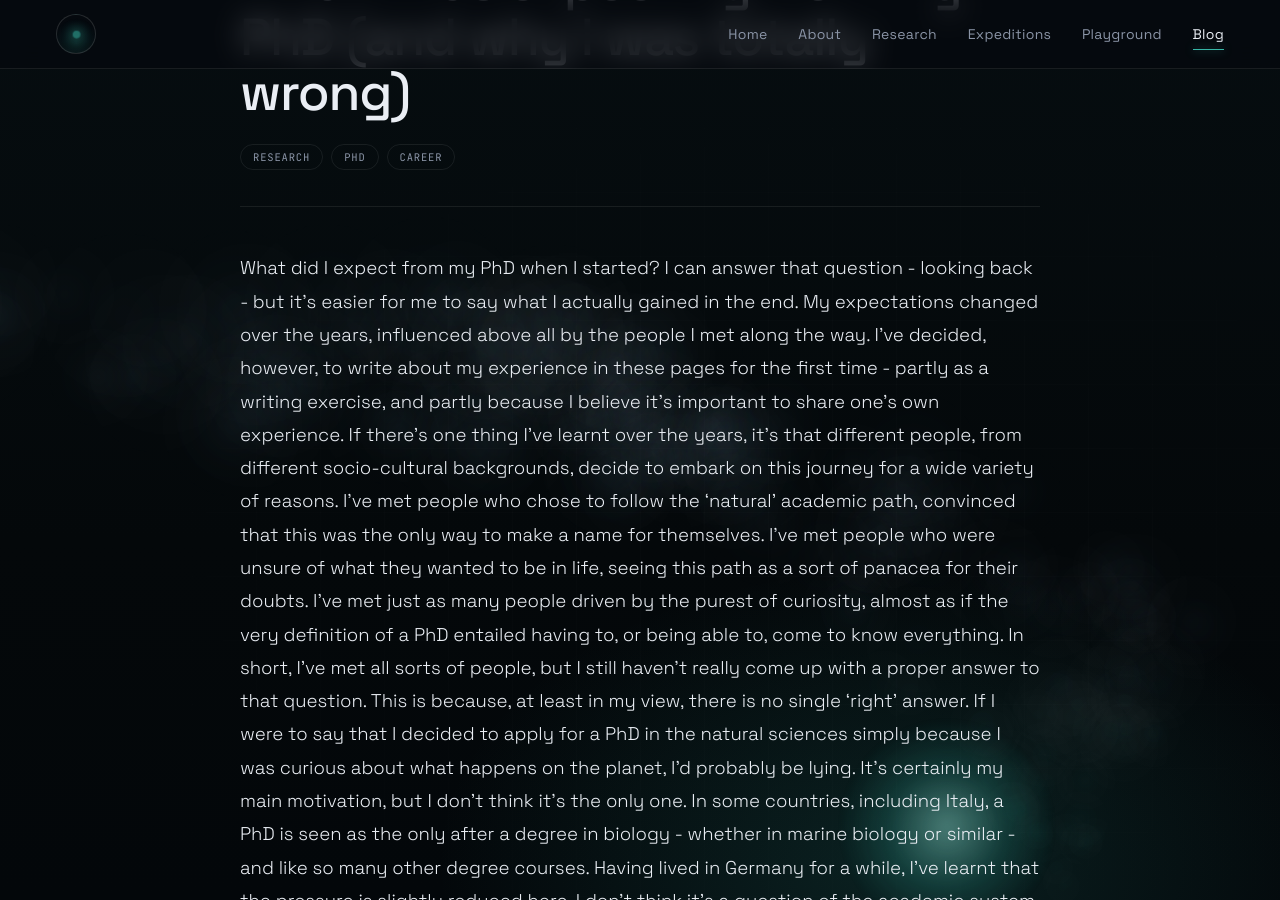
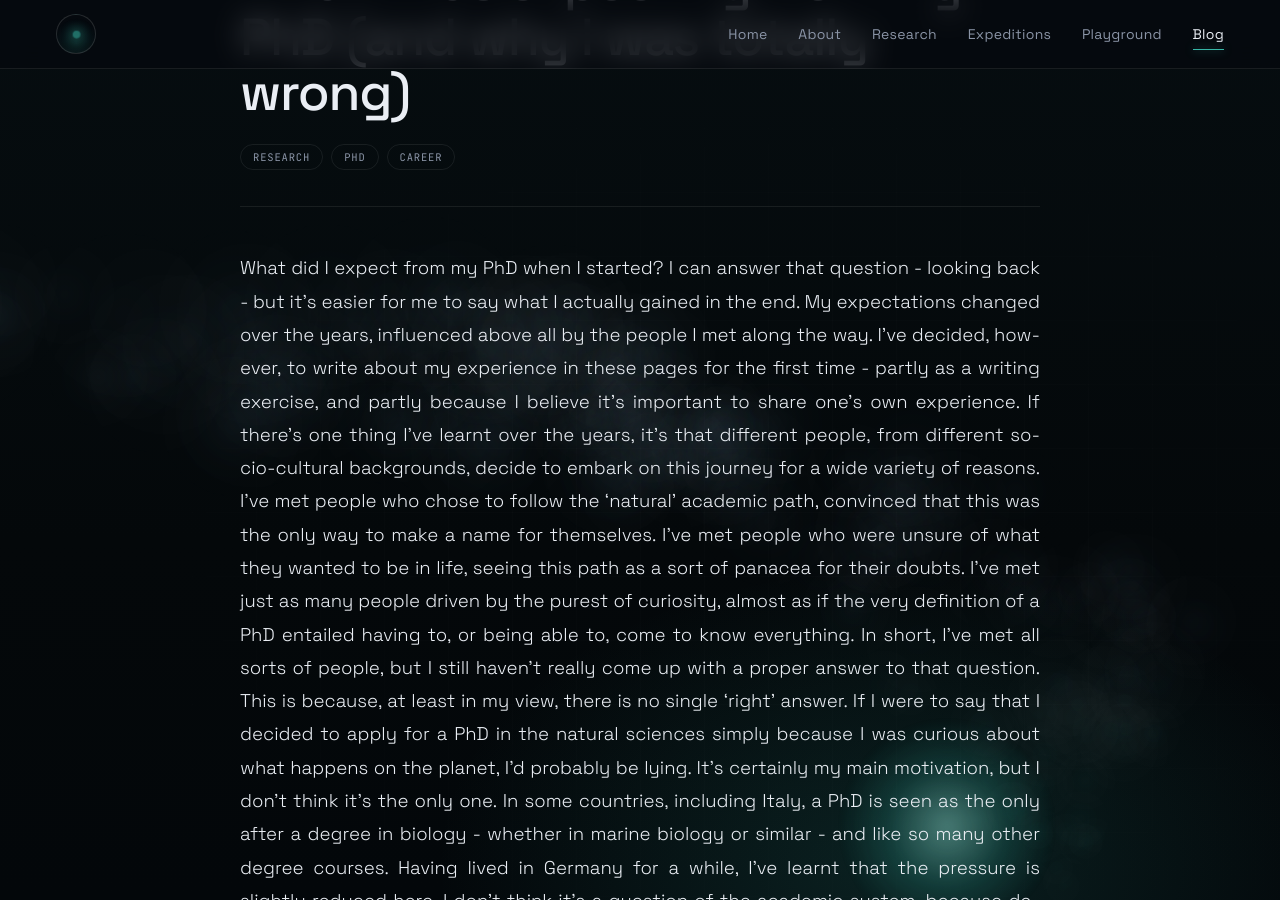
Before and after one commit to l-gallucci/l-gallucci.github.io, a Jekyll site: the page built from _posts/2026-07-31-what-i-was-expecting-from-my-phd-and-why-i-was-totally-wrong.md, in a window 1280 px wide and 900 px high, scrolled down 406 px. Built offline with Jekyll 4.4.1, drawn with Linux system fonts in a browser that asks for light colours.

Commit message:
new style justified for blogs

```diff
--- a/assets/css/post.css
+++ b/assets/css/post.css
@@ -23,7 +23,8 @@
 .post-tags .tag:hover{color:var(--accent); border-color:var(--accent-dim); background:var(--accent-wash)}
 
 /* reading column */
-.post-content{font-size:18.5px; line-height:1.8; color:var(--text); font-weight:300}
+.post-content{font-size:18.5px; line-height:1.8; color:var(--text); font-weight:300; text-align:justify; text-justify:inter-word; hyphens:auto}
+.post-content h2,.post-content h3{text-align:left}
 .post-content > *{margin-bottom:1.5em}
 .post-content > *:last-child{margin-bottom:0}
 .post-content h2{font-size:26px; font-weight:600; line-height:1.2; letter-spacing:-.01em; color:var(--text); margin-top:2.2em; margin-bottom:.7em}
```
